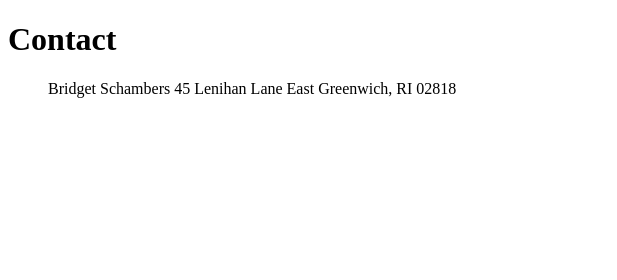
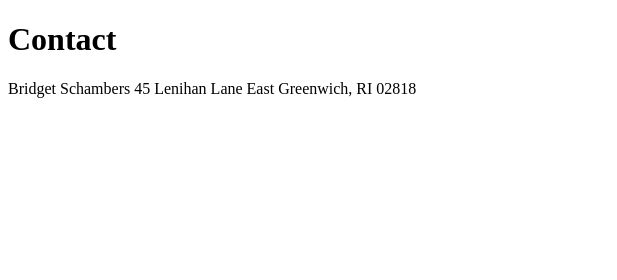
Before and after one commit to bmschamb-su/ist263, a plain HTML site: page lab03/contact.html in a window 1280 px wide. Shown: the top 280 px of the page, 0-617 px from the left. Drawn offline with Linux system fonts and the light colour scheme; grey boxes are pictures that could not be loaded.

Commit message:
Update contact.html

```diff
--- a/lab03/contact.html
+++ b/lab03/contact.html
@@ -6,10 +6,10 @@
     </head>
     <body>
         <h1>Contact</h1>
-        <ol>Bridget Schambers
+        <p>Bridget Schambers
                 45 Lenihan Lane
                 East Greenwich, RI 02818
-        </ol>
+        </p>
         <a href="mailto:bmschamb@syr.edu">Bridget Schambers Email</a>
 
         <a href="https://www.linkedin.com/in/bridget-schambers/"><img src="../images/linkedin.png" alt="linkedin logo">My Linkedin Profile</a>
```
